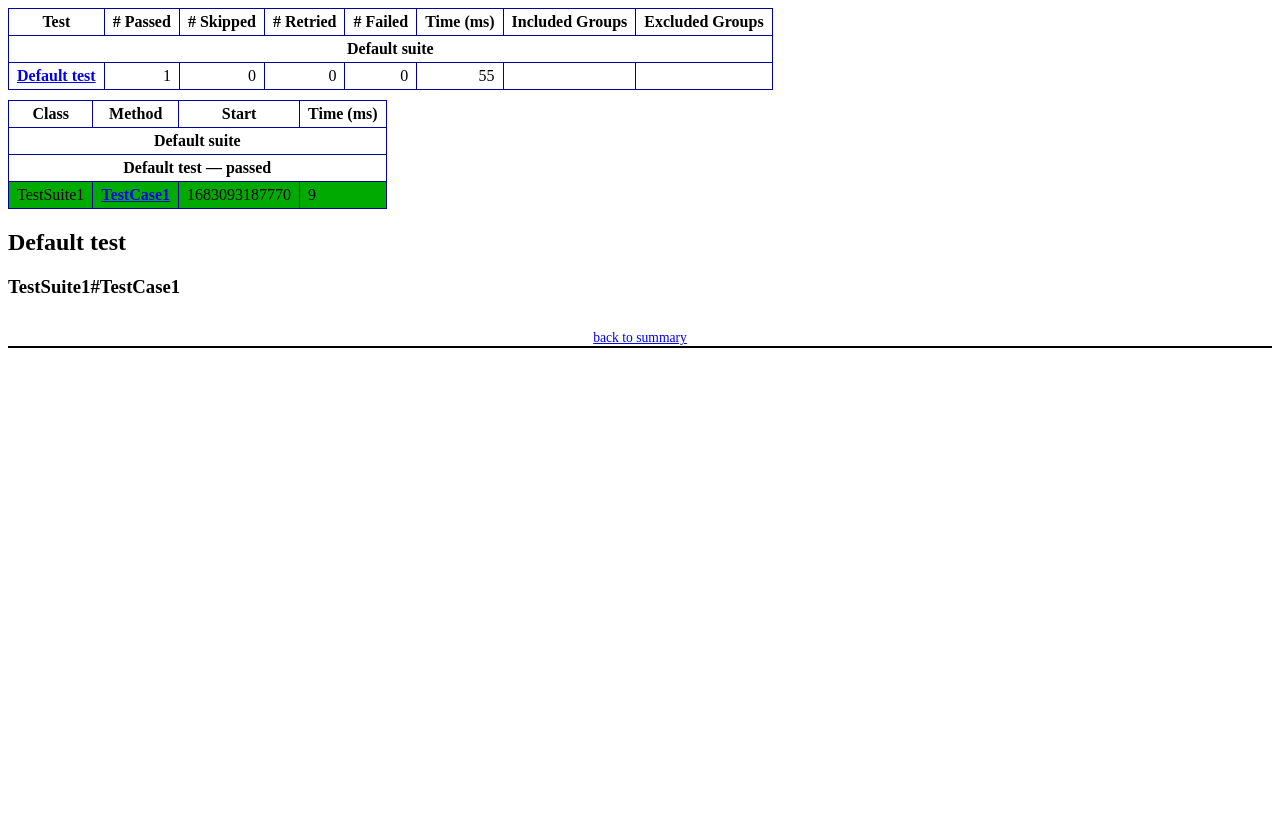
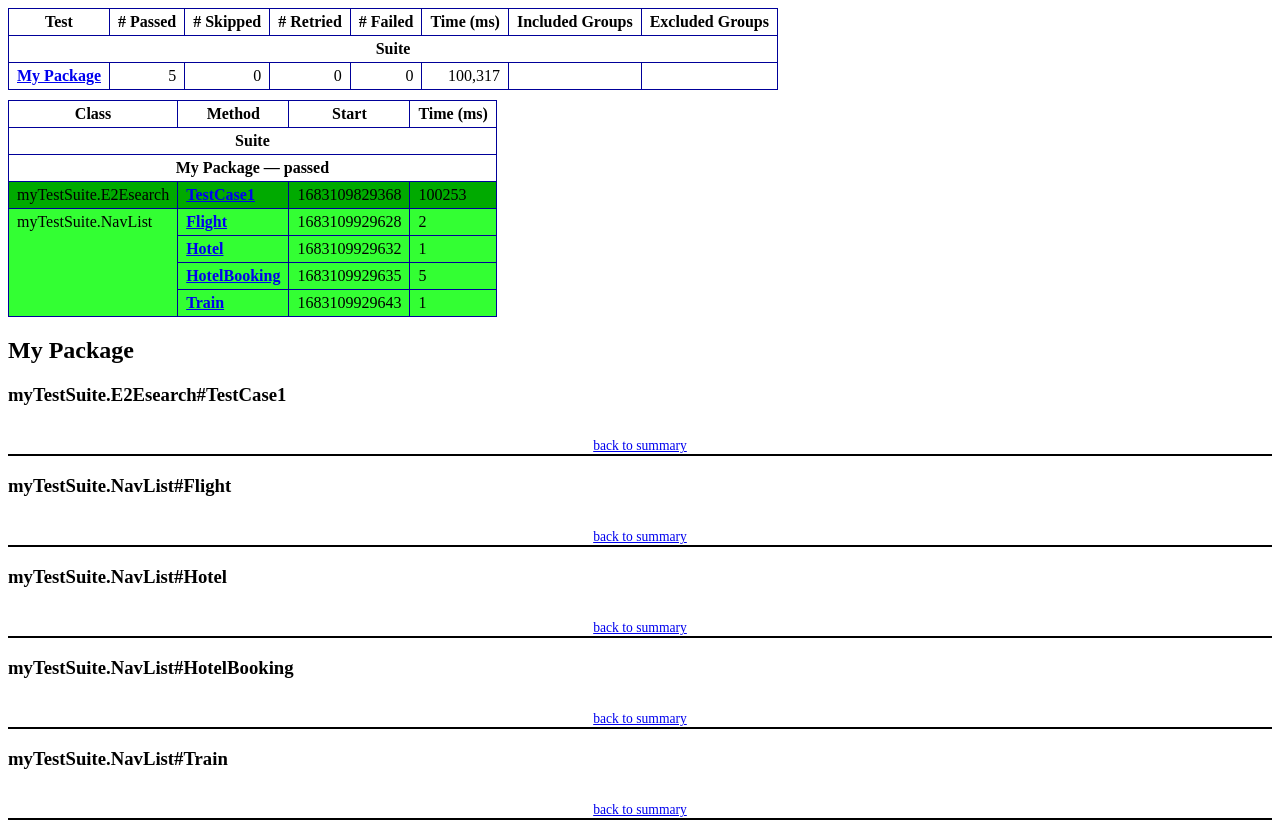
Before and after one commit to shomnathsomu/Learn-Selenium, a plain HTML site: page test-output/emailable-report.html in a window 1280 px wide. Before the commit the page ends 800 px from the top, so only its background shows below. Drawn offline with Linux system fonts and the light colour scheme.

Commit message:
added the updated emailable report

```diff
--- a/test-output/emailable-report.html
+++ b/test-output/emailable-report.html
@@ -8,11 +8,15 @@
 <body>
 <table>
 <tr><th>Test</th><th># Passed</th><th># Skipped</th><th># Retried</th><th># Failed</th><th>Time (ms)</th><th>Included Groups</th><th>Excluded Groups</th></tr>
-<tr><th colspan="8">Default suite</th></tr>
-<tr><td><a href="#t0">Default test</a></td><td class="num">1</td><td class="num">0</td><td class="num">0</td><td class="num">0</td><td class="num">55</td><td></td><td></td></tr>
+<tr><th colspan="8">Suite</th></tr>
+<tr><td><a href="#t0">My Package</a></td><td class="num">5</td><td class="num">0</td><td class="num">0</td><td class="num">0</td><td class="num">100,317</td><td></td><td></td></tr>
 </table>
-<table id='summary'><thead><tr><th>Class</th><th>Method</th><th>Start</th><th>Time (ms)</th></tr></thead><tbody><tr><th colspan="4">Default suite</th></tr></tbody><tbody id="t0"><tr><th colspan="4">Default test &#8212; passed</th></tr><tr class="passedeven"><td rowspan="1">TestSuite1</td><td><a href="#m0">TestCase1</a></td><td rowspan="1">1683093187770</td><td rowspan="1">9</td></tr></tbody>
+<table id='summary'><thead><tr><th>Class</th><th>Method</th><th>Start</th><th>Time (ms)</th></tr></thead><tbody><tr><th colspan="4">Suite</th></tr></tbody><tbody id="t0"><tr><th colspan="4">My Package &#8212; passed</th></tr><tr class="passedeven"><td rowspan="1">myTestSuite.E2Esearch</td><td><a href="#m0">TestCase1</a></td><td rowspan="1">1683109829368</td><td rowspan="1">100253</td></tr><tr class="passedodd"><td rowspan="4">myTestSuite.NavList</td><td><a href="#m1">Flight</a></td><td rowspan="1">1683109929628</td><td rowspan="1">2</td></tr><tr class="passedodd"><td><a href="#m2">Hotel</a></td><td rowspan="1">1683109929632</td><td rowspan="1">1</td></tr><tr class="passedodd"><td><a href="#m3">HotelBooking</a></td><td rowspan="1">1683109929635</td><td rowspan="1">5</td></tr><tr class="passedodd"><td><a href="#m4">Train</a></td><td rowspan="1">1683109929643</td><td rowspan="1">1</td></tr></tbody>
 </table>
-<h2>Default test</h2><h3 id="m0">TestSuite1#TestCase1</h3><table class="result"><tr><th class="invisible"/></tr></table><p class="totop"><a href="#summary">back to summary</a></p>
+<h2>My Package</h2><h3 id="m0">myTestSuite.E2Esearch#TestCase1</h3><table class="result"><tr><th class="invisible"/></tr></table><p class="totop"><a href="#summary">back to summary</a></p>
+<h3 id="m1">myTestSuite.NavList#Flight</h3><table class="result"><tr><th class="invisible"/></tr></table><p class="totop"><a href="#summary">back to summary</a></p>
+<h3 id="m2">myTestSuite.NavList#Hotel</h3><table class="result"><tr><th class="invisible"/></tr></table><p class="totop"><a href="#summary">back to summary</a></p>
+<h3 id="m3">myTestSuite.NavList#HotelBooking</h3><table class="result"><tr><th class="invisible"/></tr></table><p class="totop"><a href="#summary">back to summary</a></p>
+<h3 id="m4">myTestSuite.NavList#Train</h3><table class="result"><tr><th class="invisible"/></tr></table><p class="totop"><a href="#summary">back to summary</a></p>
 </body>
 </html>
```
